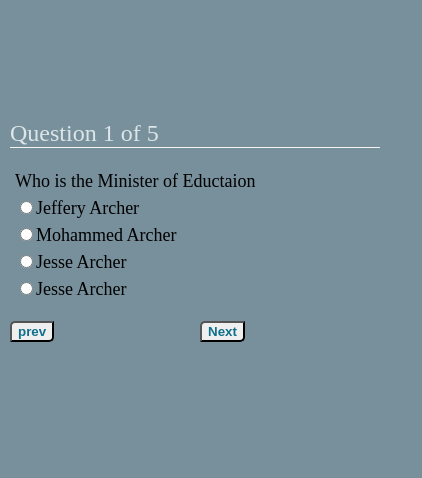
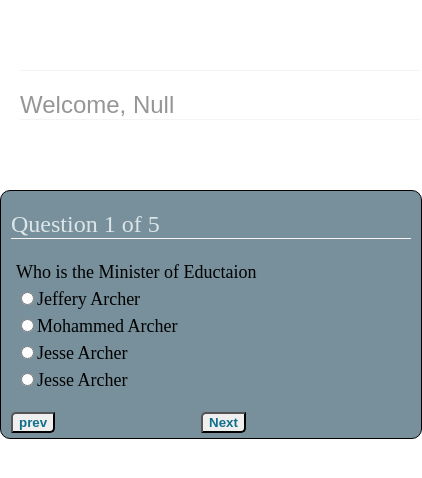
Before and after one commit to Chigozie391/Chigozie391.github.io, a website: page resource/app.html in a window 390 px wide. Shown: the whole page, 422 px wide, since content can reach past the window. Drawn offline with Linux system fonts and the light colour scheme.

Commit message:
Added username to the quize proper

```diff
--- a/resource/app.html
+++ b/resource/app.html
@@ -4,9 +4,13 @@
 <head>
     <title>Quiz App</title>
     <link rel="stylesheet" type="text/css" href="style.css"></link>
+    <meta name="viewport" content="width=device-width">
 </head>
 
 <body>
+    <div id='username'>
+        <h2></h2>
+    </div>
     <div class="container">
         <h2 id="questNo"></h2>
         <div id="questions">
--- a/resource/main.js
+++ b/resource/main.js
@@ -12,7 +12,8 @@ $(function() {
 
     //localStorage.clear();
     var username = localStorage.getItem('name');
-
+    var $getName = $('<h2>').text('Welcome, ' + username);
+    $('#username').append($getName);
 
     function renderQuestion() {
 
--- a/resource/style.css
+++ b/resource/style.css
@@ -26,6 +26,21 @@ h2 {
     font-weight: lighter;
 }
 
+#username {
+    position: relative;
+    top: 50px;
+    left: 20px;
+    width: 400px
+}
+
+#username h2 {
+    text-transform: capitalize;
+    font-family: 'Oswald', 'Futura', sans-serif;
+    font-size: 24px;
+    font-weight: normal;
+    color: #969696;
+}
+
 #next,
 #prev,
 #submit {
@@ -49,13 +64,9 @@ h2 {
 
 
 @media only screen and (max-width: 500px) {
-    body {
-        background-color: #78909C;
+    div.container {
+        min-width: 400px;
     }
-    div.container {
-        border: none;
-    }
-
 }
 
 @media only screen and (min-width: 501px) and (max-width: 767px) {
```
Also changed, not shown: index.html (+1 -1 lines).
